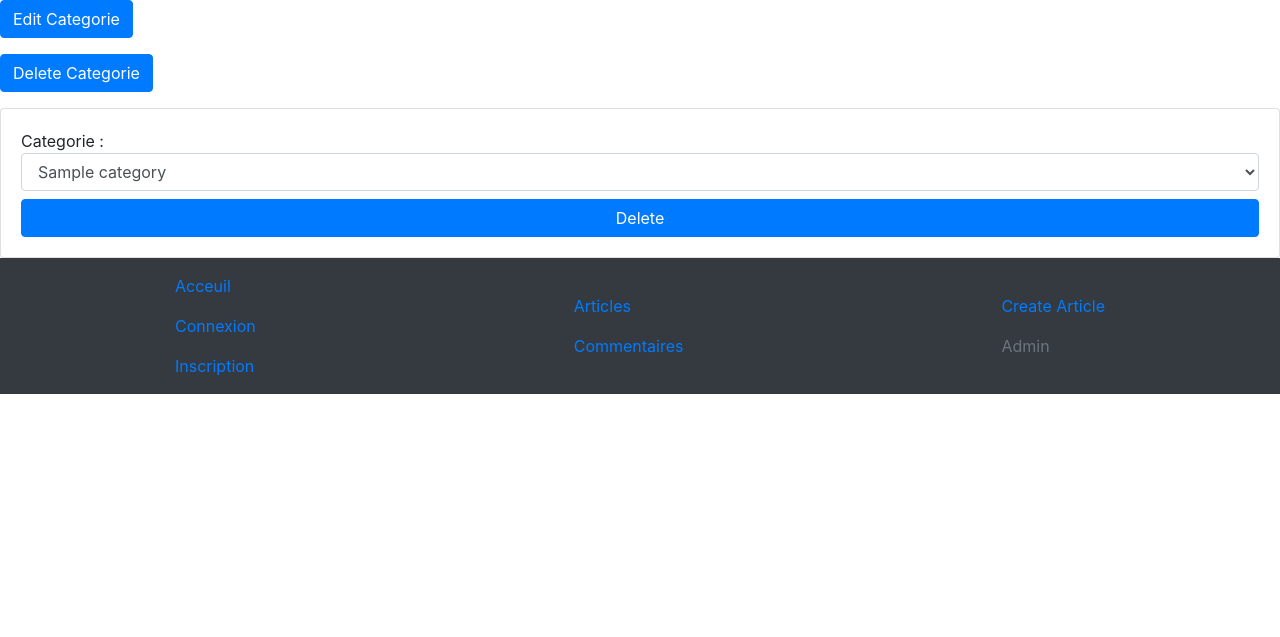
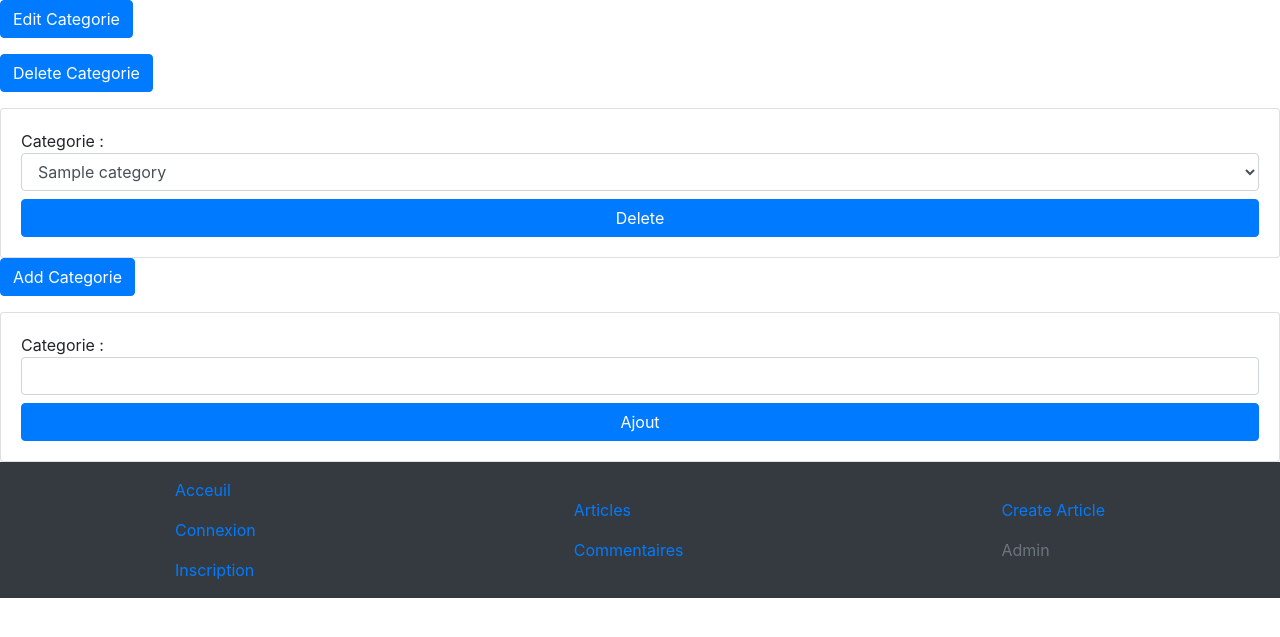
Before and after one commit to robin-arbona/blog, a PHP site: page /blog/view/admin.php in a window 1280 px wide. Shown: the part 56-693 px from the top of the page. Run offline with PHP 8.4, Linux system fonts and the light colour scheme; tables that the repository leaves empty hold one stand-in row (values such as "Sample post"); some libraries are stand-ins or nearby versions.

Commit message:
Ajout method add

```diff
--- a/classes/Categorie.php
+++ b/classes/Categorie.php
@@ -91,7 +91,7 @@ class Categorie
         $stmt->execute();
     }
 
-    public function addCategorie(string $categorie) :void
+    public function add(string $categorie) :void
     {
        $SQL = $this->link->prepare("INSERT INTO categories(nom) VALUE(?)");
        $SQL->execute([$categorie]);
--- a/view/admin.php
+++ b/view/admin.php
@@ -47,6 +47,19 @@ $modelCategorie = new Categorie;
         <button name="delete" type="submit" class="btn btn-primary">Delete</button>
         </form>
     </div>
+    <p>
+        <button class="btn btn-primary" type="button" data-toggle="collapse" data-target="#collapseAdd" aria-expanded="false" aria-controls="collapseAdd">
+        Add Categorie
+        </button>
+    </p>
+    <div class="collaps" id="collapseAdd">
+        <form method='post' action='admin.php' class="card card-body">
+            <label for="categorie">Categorie :
+                <input class='form-control' type="text" name="categorie">
+            </label>
+        <button name="add" type="submit" class="btn btn-primary">Ajout</button>
+        </form>
+    </div>
 
 </section>
 <?php
@@ -57,9 +70,9 @@ if(isset($_POST['edit']))
 
     $categorie = $modelCategorie->findselected($tab);
 
-    $newCategorie = $_POST['edite_categorie'];
+    $edited = $_POST['edite_categorie'];
 
-    $modelCategorie->editCategorie($categorie,$newCategorie);
+    $modelCategorie->edit($categorie,$newCategorie);
 
 
 }
@@ -67,7 +80,14 @@ elseif(isset($_POST['delete']))
 {
     $tab[] = $_POST;
     $categorie = $modelCategorie->findselected($tab);
-    $modelCategorie->deleteCategorie($categorie);
+    $modelCategorie->delete($categorie);
+
+}
+elseif(isset($_POST['add']))
+{
+    $newCategorie = $_POST['categorie'];
+    $modelCategorie->add($newCategorie);
+
 
 }
 
```
